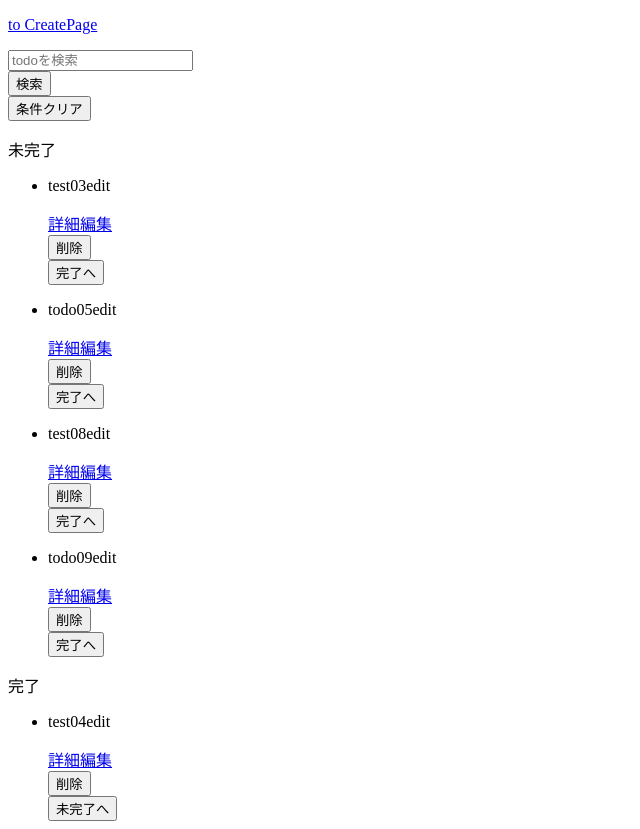
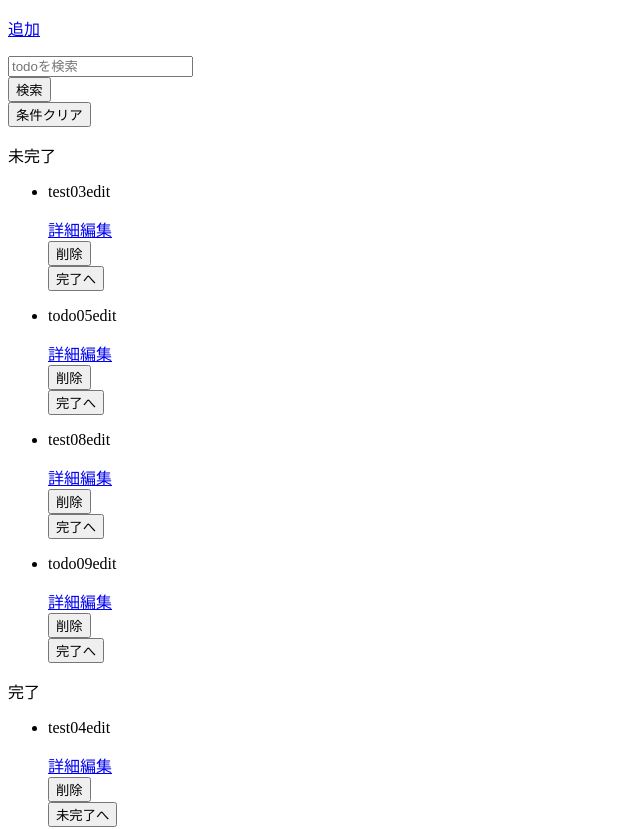
Before and after one commit to watanabedaigo/todo-typescript, a React (Create React App) app in the folder todo-typescript/: page / in a window 1280 px wide. Shown: the top 829 px of the page, without its empty margins (0-640 px from the left). Built offline with nearby package versions, Linux system fonts and the light colour scheme; data requests are answered from the project's data file.

Commit message:
Link 文言修正

```diff
--- a/todo-typescript/src/components/modules/Add/index.tsx
+++ b/todo-typescript/src/components/modules/Add/index.tsx
@@ -1,6 +1,7 @@
 import React, { useCallback, useRef } from 'react';
 import { EventType } from 'types/EventType';
 import styles from './styles.module.scss';
+import { Link } from 'react-router-dom';
 import Button from 'components/atoms/Button';
 import InputForm from 'components/atoms/InputForm';
 
@@ -26,7 +27,7 @@
           initValue={initValue}
         />
         <Button label={label} callback={callback} isRouter={true} />
-        <p>to TodoPage</p>
+        <Link to={'/'}>トップ</Link>
       </div>
     );
   }
--- a/todo-typescript/src/components/templates/TodoTemplate/index.tsx
+++ b/todo-typescript/src/components/templates/TodoTemplate/index.tsx
@@ -21,7 +21,7 @@
   return (
     <div>
       <p>
-        <Link to={'create'}>to CreatePage</Link>
+        <Link to={'create'}>追加</Link>
       </p>
       <Search
         inputSearchRef={inputSearchRef}
```
